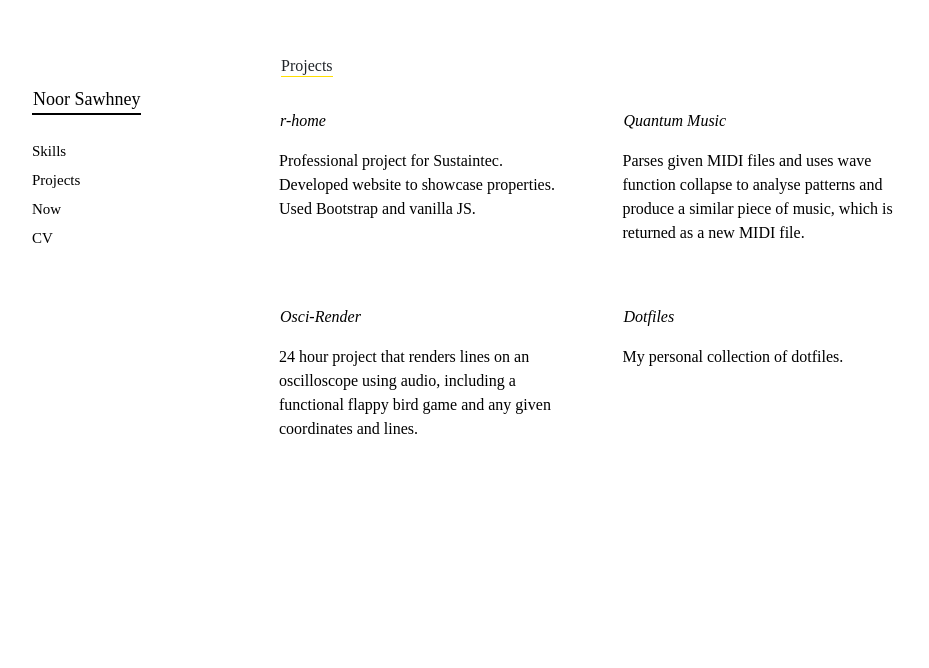
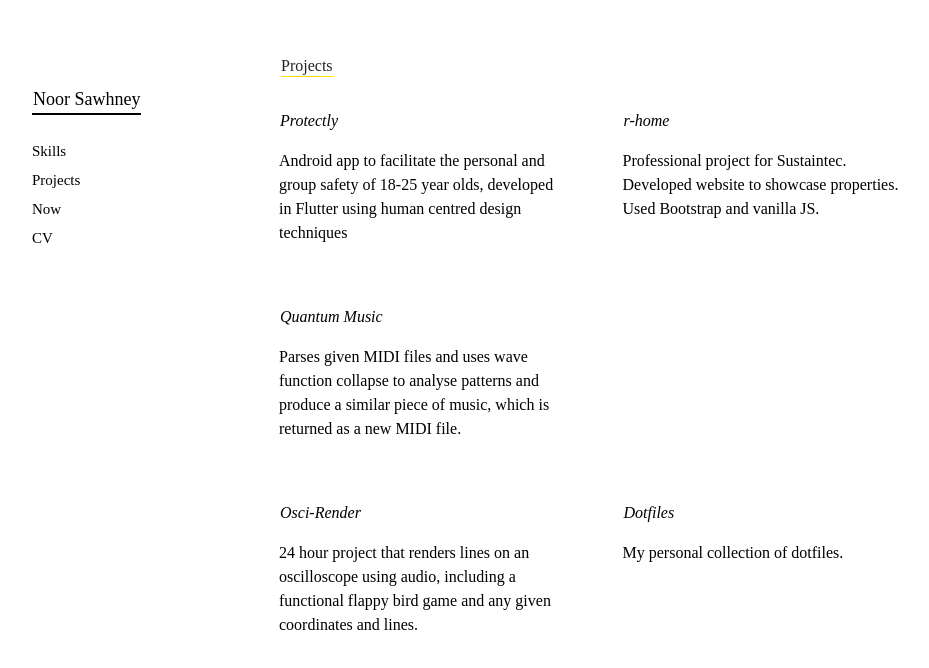
Before and after one commit to noor-gate/noor.fyi, a React (Create React App) app: page /projects in a window 1280 px wide. Shown: the part 106-774 px from the top of the page, without its empty margins (169-1098 px from the left). Built offline with nearby package versions, Linux system fonts and the light colour scheme; a web font is replaced by a local one.

Commit message:
update about, projects and skills

```diff
--- a/src/components/About.js
+++ b/src/components/About.js
@@ -6,7 +6,7 @@ function About() {
     <div className={style.cont}>
       <span>Hello there, I'm Noor.</span><br /><br />
 
-      I'm a second year student at Imperial College London & incoming SWE Intern at Facebook.<br /><br />
+      I'm an incoming third year student at Imperial College London & current SWE Intern at Facebook.<br /><br />
 
       I interned at QinetiQ last year, exploring my interest in cyber security, but I'm hoping to broaden my horizons with something new this year.<br /><br />
 
--- a/src/components/Project.js
+++ b/src/components/Project.js
@@ -12,6 +12,17 @@ function Project() {
           <div className={style.intro}>
           <Container>
           <Row>
+          <Col lg={6}>
+              <div className={style.proj}>
+                <a href="">
+                <div className={style.module}>
+                      <p>Protectly</p>
+                      <p>Android app to facilitate the personal and group safety of 18-25 year olds, developed in Flutter using human centred design techniques</p>
+                </div>
+                </a>
+              </div>
+            </Col>
+
           <Col lg={6}>
               <div className={style.proj}>
                 <a href="https://www.r-home.co.uk">
--- a/src/components/Skill.js
+++ b/src/components/Skill.js
@@ -11,10 +11,14 @@ function Skill() {
           <li>C</li>
           <li>Python</li>
           <li>Haskell</li>
+          <li>Kotlin</li>
+          <li>Swift</li>
+          <li>Flutter</li>
+          <li>Git</li>
       </ul>
       Worked with:
       <ul>
-          <li>Git</li>
+
           <li>Django</li>
           <li>SQL</li>
           <li>JS (React, JQuery)</li>
```
